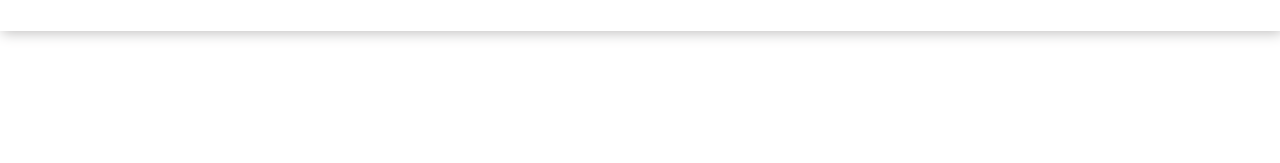
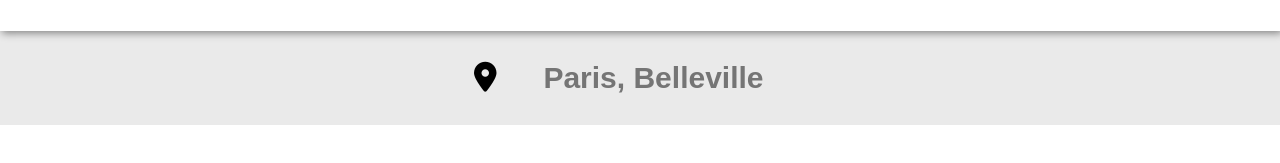
Before and after one commit to Bocnee/P3_Ohmyfood, a plain HTML site: page index.html in a window 1280 px wide. Shown: the part 85-248 px from the top of the page. Drawn offline with Linux system fonts and the light colour scheme.

Commit message:
Ajout du Form pour la localisation

```diff
--- a/css/style.scss
+++ b/css/style.scss
@@ -5,12 +5,36 @@
     font-family: Arial, Helvetica, sans-serif;
 }
 
+$primary_color: #F7F7F7;
+$primary_color_darker: #EAEAEA;
+
 header {
     padding: 30px;
     pb: 27px;
     text-align: center;
-    box-shadow: 2px 2px 0.8em rgb(192, 191, 191);
+    box-shadow: 2px 2px 0.5em rgba(0, 0, 0, 0.459);
+    position: relative;
+    z-index: 7;
     img.logo {
         width: 300px;
     }
 }
+
+.localisation {
+    padding: 30px;
+    background-color: $primary_color_darker;
+    text-align: center;
+    z-index: 1;
+    &__input {
+      border: none;
+      background-color: initial;
+      height: 30px;
+      font-size: 30px;
+      text-align: center;
+      width: 25%;
+      font-weight: bold;
+    }
+    &__logo {
+        font-size: 30px;
+    }
+  }
--- a/index.html
+++ b/index.html
@@ -13,6 +13,14 @@
         <header>
             <img src="images/logo/ohmyfood@2x.svg" alt="logo de ohmyfood" class="logo">
         </header>
+        <section class="reservation">
+            <div class="localisation">
+                <form action="">
+                    <label for="localisation__input" class="localisation__logo"><i class="fa-solid fa-location-dot"></i></label>
+                    <input type="text" id="localisation__input" class="localisation__input" placeholder="Paris, Belleville">
+                </form>
+            </div>
+        </section>
     </div>
 </body>
 </html>
```
Also changed, not shown: css/style.css, 1 other file.
